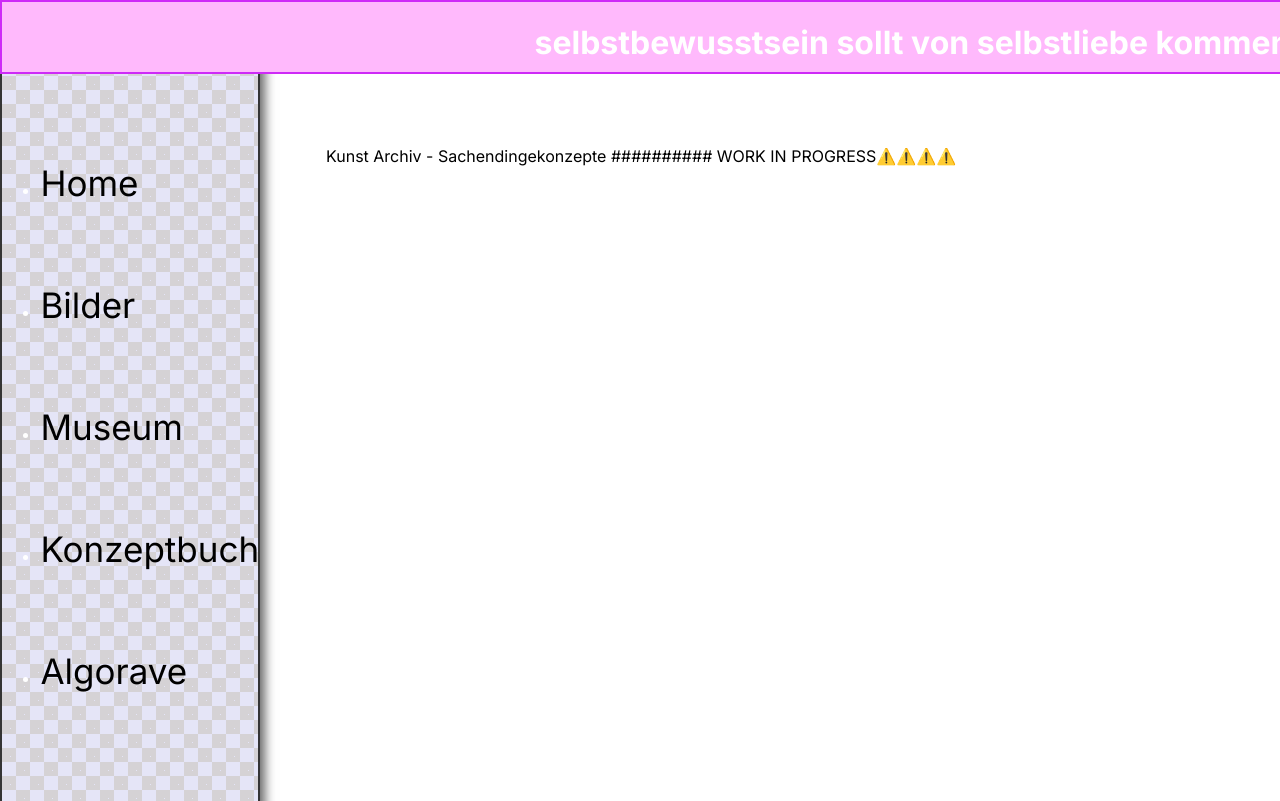
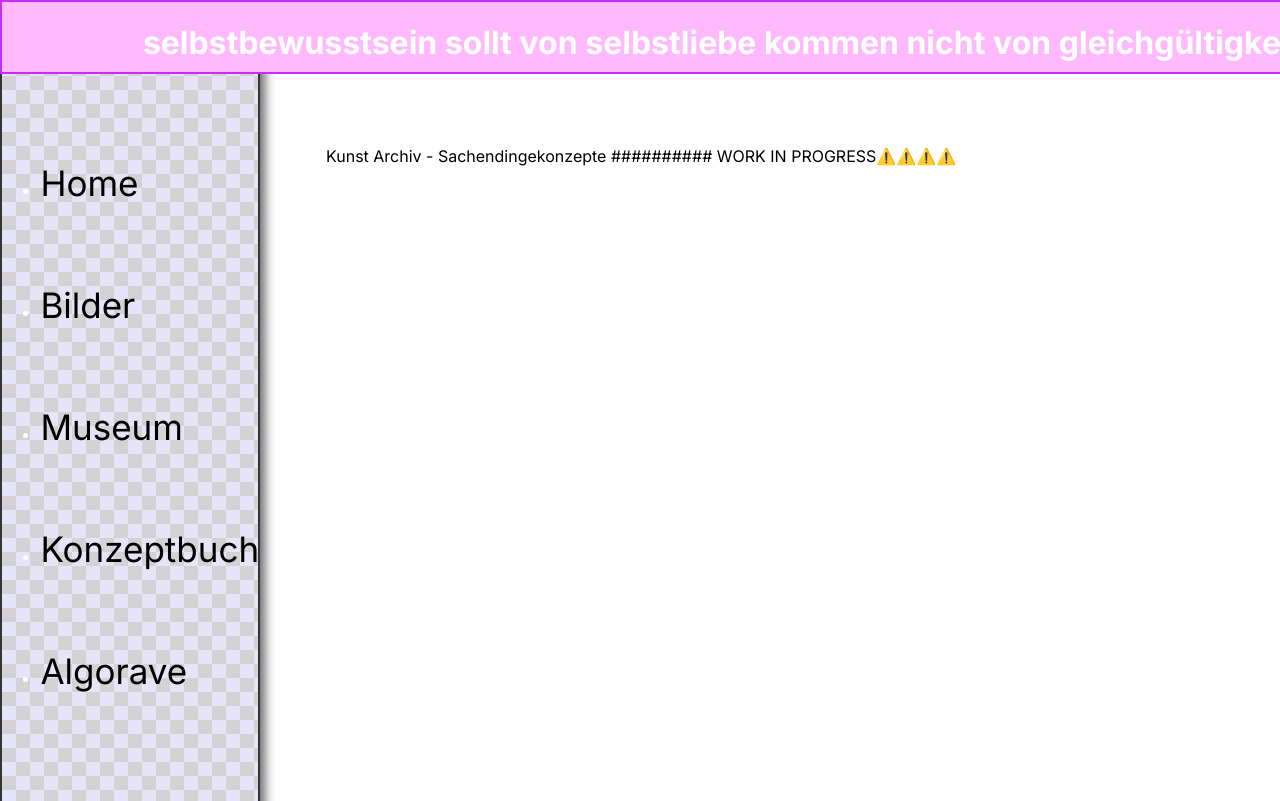
Before and after one commit to MohammedKevin/website, a Next.js app: page / in a window 1280 px wide. Shown: the top 801 px of the page. Built offline with nearby package versions, Linux system fonts and the light colour scheme.

Commit message:
fix banenr

```diff
--- a/app/globals.css
+++ b/app/globals.css
@@ -46,11 +46,12 @@ ul {
 .marquee {
   white-space: nowrap;
   animation: marquee 20s linear infinite;
+  display: inline-block;
 }
 
 @keyframes marquee {
   0% {
-    transform: translateX(100%);
+    transform: translateX(45%);
   }
   100% {
     transform: translateX(-100%);
--- a/app/layout.tsx
+++ b/app/layout.tsx
@@ -34,7 +34,11 @@ export default function RootLayout({
       <body className={inter.className}>
         <div className="topbar">
           <div className="marquee">
-            <h1>
+            <h1
+              style={{
+                display: "inline-block",
+              }}
+            >
               selbstbewusstsein sollt von selbstliebe kommen nicht von
               gleichgültigkeit
               &nbsp;&nbsp;&nbsp;&nbsp;&nbsp;&nbsp;&nbsp;&nbsp;&nbsp; vergiss
```
